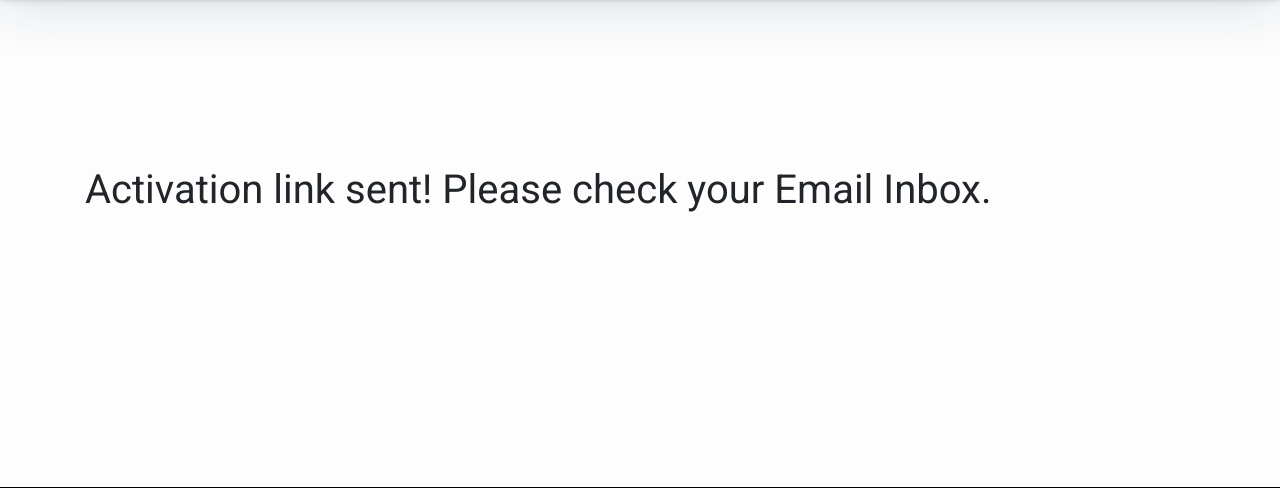
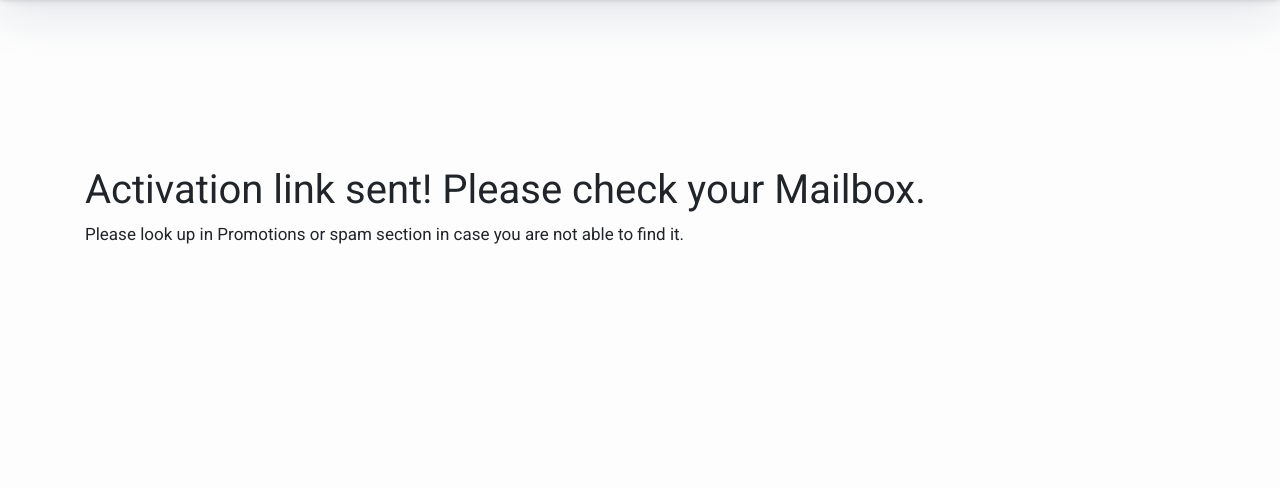
Before and after one commit to mayankchauhan96/Travel-Blogging-website, a Django app: page /sent/ in a window 1280 px wide. Shown: the part 100-588 px from the top of the page. Run offline with Django 3.2, Linux system fonts and the light colour scheme; some libraries are stand-ins or nearby versions.

Commit message:
email sendgrid

```diff
--- a/blog/views.py
+++ b/blog/views.py
@@ -30,7 +30,7 @@ from rest_framework import authentication, permissions
 from django.utils.decorators import method_decorator
 from django.core.exceptions import PermissionDenied
 from django.contrib.auth.backends import ModelBackend
-from mysite.settings import EMAIL_HOST_USER
+from mysite.settings import DEFAULT_FROM_EMAIL
 from django.core.mail import send_mail
 from django.db.models import Count
 from django.core.paginator import Paginator
@@ -57,7 +57,7 @@ class PostInfiniteRecent(generic.ListView):
 def recent_post(request):
     top_posts = Post.objects.filter(status=1,).order_by('-views')
     recent_posts = Post.objects.filter(status=1,).order_by('-created_on')
-    recom_posts = Post.objects.filter(status=1,).annotate(q_count=Count('like')) \
+    recom_posts = Post.objects.filter(status=1,).annotate(q_count=Count('like')).distinct() \
                                  .order_by('-q_count')
     n = len(top_posts)
     nslides = n
@@ -339,7 +339,7 @@ def signup_view(request):
                 recepient = str(form['email'].value())
                 # user.email_user(subject, message)
                 send_mail(subject,
-            message, EMAIL_HOST_USER, [recepient], fail_silently = False)
+            message, DEFAULT_FROM_EMAIL, [recepient], fail_silently = False)
                 return redirect('blog:activation_sent')
             else:
                 messages.error(request, 'Invalid reCAPTCHA. Please try again.')
--- a/mysite/settings.py
+++ b/mysite/settings.py
@@ -34,6 +34,7 @@ EMAIL_USE_SSL = config('EMAIL_USE_SSL', cast=bool)
 EMAIL_PORT = config('EMAIL_PORT')
 EMAIL_HOST_USER = config('EMAIL_HOST_USER')
 EMAIL_HOST_PASSWORD = config('EMAIL_HOST_PASSWORD')
+DEFAULT_FROM_EMAIL = 'talesbytravelers@gmail.com'
 
 GOOGLE_RECAPTCHA_SECRET_KEY = config("GOOGLE_RECAPTCHA_SECRET_KEY")
 # Quick-start development settings - unsuitable for production
--- a/templates/blogform.html
+++ b/templates/blogform.html
@@ -67,7 +67,7 @@
             -Images can be added by using Image address or URL. Use "Image" icon for setting the size manually or choose "Insert Media Embed" icon for automatically adjusting the size. <br>
             -Image should be of width under 700px for desktop frinedly and less than 350px for mobile friendly. <br>
             - In case to align Image properly right click on image and then choose align option accordingly. <br>
-            -In case you want to use embedding code from pinterest, facebook, twitter , instagram or any other social platform, click on the "Embedd Youtube Video" icon and follow instructions. <br>
+            -In case you want to use embedding code from youtube, pinterest, twitter , instagram or any other social platform, click on the "Embedd Youtube Video" icon and follow instructions. <br>
             -You can also mention your IG, FB or any other social media account in your blog to promote yourself else you can also update your profile info for better user engagement.
 
            </div>
--- a/templates/index.html
+++ b/templates/index.html
@@ -162,7 +162,7 @@
         border-top-left-radius: calc(.5rem - 1px);
         border-top-right-radius: calc(.5rem - 1px);
         box-shadow: 0 .5rem 2rem rgba(0,0,0,.15)!important;
-        height: 240px;
+        height: 220px;
 
     }
     .card-deck .card {
--- a/templates/registration/activation_sent.html
+++ b/templates/registration/activation_sent.html
@@ -45,7 +45,8 @@
 <p></p><br>
 
 
-<h1>Activation link sent! Please check your Email Inbox.</h1>
+<h1>Activation link sent! Please check your Mailbox.</h1>
+<p>Please look up in Promotions or spam section in case you are not able to find it.</p>
 <p></p><br>
 <p></p><br>
 <p></p><br>
--- a/templates/registration/password_reset_done.html
+++ b/templates/registration/password_reset_done.html
@@ -63,7 +63,7 @@
 <p></p><br>
 <p></p><br>
 
-<p>We've emailed you instructions for setting your password. You should receive an email shortly!</p>
+<p>We've mailed you instructions for setting your password. You should receive an email shortly!</p>
 <p></p><br>
 <p></p><br>
 
--- a/templates/registration/publishall.html
+++ b/templates/registration/publishall.html
@@ -1,5 +1,5 @@
 {% autoescape off %}
-Hey guys,
+Hey,
 
 New Blog is published on our website. This time beautifully written by {{ user }}.
 Read out about "{{ title }}" and do express your views.
```
Also changed, not shown: blog/admin.py (+4 -4 lines).
